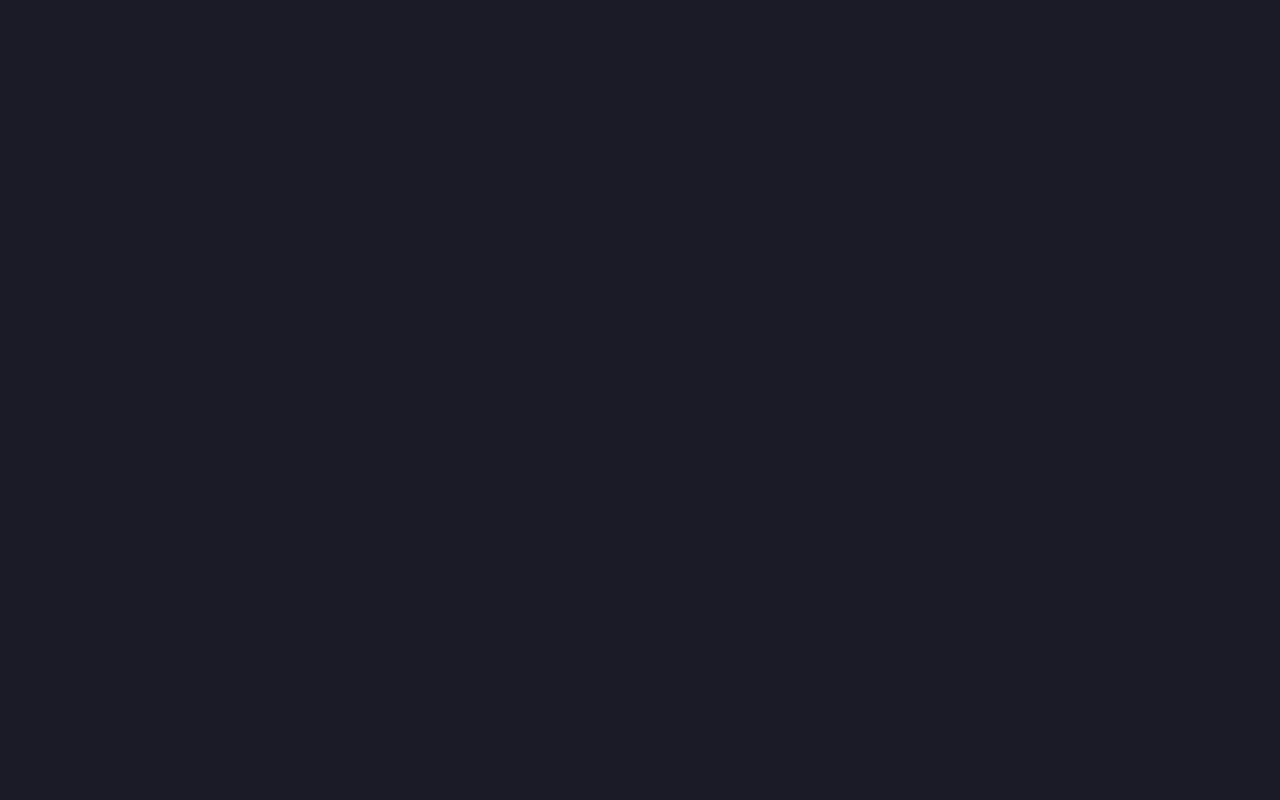
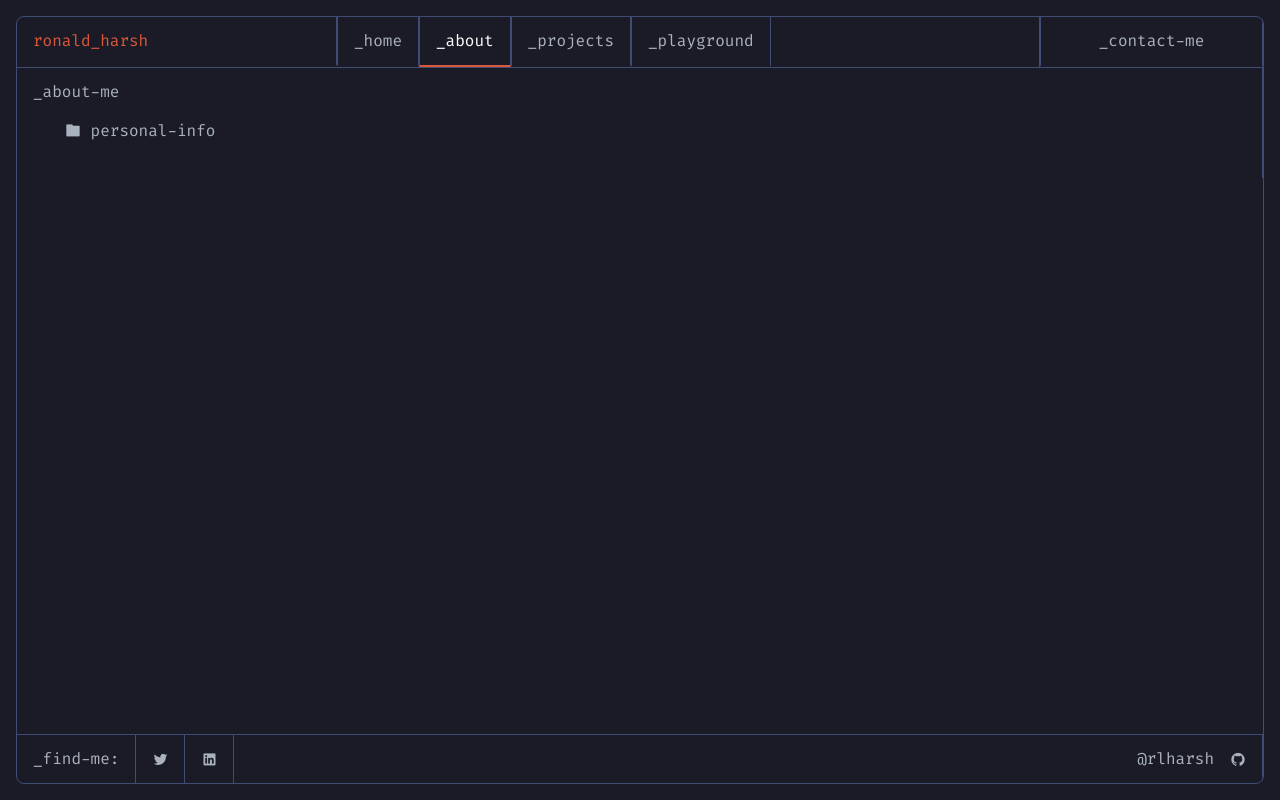
Before and after one commit to rlharsh/master-portfolio, a React (Vite) app: page /about in a window 1280 px wide. Before the commit this address had no page. Built offline with nearby package versions, Linux system fonts and the light colour scheme.

Commit message:
Update Selections

```diff
--- a/src/App.jsx
+++ b/src/App.jsx
@@ -5,6 +5,8 @@ import { BrowserRouter, Router, Routes, Link, Route } from 'react-router-dom';
 import './app.css';
 import PrimaryLayout from './Layouts/PrimaryLayout/PrimaryLayout';
 import Home from './Pages/Home/Home';
+import About from './Pages/About/About';
+import SidebarLayout from './Layouts/SidebarLayout/SidebarLayout';
 
 function App() {
   return (
@@ -12,6 +14,9 @@ function App() {
     <Routes>
       <Route path='/' element={<PrimaryLayout />}>
         <Route index element={<Home />} />
+        <Route path='/about' element={<SidebarLayout />}>
+          <Route index element={<About />} />
+        </Route>
       </Route>
     </Routes>
   </BrowserRouter>
--- /dev/null
+++ b/src/Layouts/SidebarLayout/SidebarLayout.jsx
@@ -0,0 +1,50 @@
+import React from 'react';
+import { Outlet } from 'react-router-dom';
+
+import './sidebarlayout.css';
+import Sidebar from '../../components/SideBar/Sidebar';
+
+const SidebarLayout = () => {
+
+    const aboutData = [
+        {
+            title: "personal-info",
+            children: [{
+                title: "bio",
+                path: "/bio"
+            }, {
+                title: "interest",
+                path: "/interest"
+            }, {
+                title: "education",
+                children: [{
+                    title: "high-school",
+                    path: "/high-school"
+                }, {
+                    title: "university",
+                    path: "/university"
+                }]
+            },]
+        }
+    ];
+
+    return (
+        <div className='main-container'>
+            <div className="sidebar">
+                <div className="sidebar__sidebar">
+                    <Sidebar data={aboutData}>
+                        _about-me
+                    </Sidebar>
+                </div>
+                <div className="sidbar__content">
+                    <Outlet />
+                </div>
+                <div className="sidebar__code">
+
+                </div>
+            </div>
+        </div>
+    )
+}
+
+export default SidebarLayout
--- /dev/null
+++ b/src/Layouts/SidebarLayout/sidebarlayout.css
@@ -0,0 +1,21 @@
+.sidebar {
+  display: flex;
+  flex-direction: column;
+  width: 100%;
+  height: 100%;
+  padding: 0;
+  margin: 0;
+  position: relative;
+}
+.sidebar__sidebar {
+  position: relative;
+  height: 100%;
+}
+.sidebar__content {
+  padding: 1rem;
+  color: var(--text);
+}
+.sidebar__code {
+  padding: 1rem;
+  color: var(--text);
+}
--- /dev/null
+++ b/src/Layouts/SidebarLayout/sidebarlayout.scss
@@ -0,0 +1,26 @@
+@import '../../../node_modules/gerillass/scss/gerillass';
+
+.sidebar {
+    display: flex;
+    flex-direction: column;
+    width: 100%;
+    height: 100%;
+    padding: 0;
+    margin: 0;
+    position: relative;
+
+    &__sidebar {
+        position: relative;
+        height: 100%;
+    }
+
+    &__content {
+        padding: 1rem;
+        color: var(--text);
+    }
+
+    &__code {
+        padding: 1rem;
+        color: var(--text);
+    }
+}
--- /dev/null
+++ b/src/Pages/About/About.jsx
@@ -0,0 +1,9 @@
+import React from 'react'
+
+const About = () => {
+  return (
+    <div></div>
+  )
+}
+
+export default About
--- a/src/Pages/Home/Home.jsx
+++ b/src/Pages/Home/Home.jsx
@@ -10,7 +10,7 @@ const Home = () => {
             <div className='introduction__top'>
                 <p>Hello there. I am</p>
                 <h1>Ronald Harsh</h1>
-                <p><span className="green">>Front-end developer</span></p>
+                <p><span className="green">&gt; Front-end developer</span></p>
             </div>
 
            <CodeBlock
--- /dev/null
+++ b/src/components/SideBar/Sidebar.jsx
@@ -0,0 +1,51 @@
+import React, { useState } from 'react';
+import { Link } from 'react-router-dom';
+
+import './sidebar.css';
+
+const Sidebar = ( { children, data }) => {
+
+    const [expandedItems, setExpandedItems] = useState({});
+
+    const toggleItem = (index) => {
+        setExpandedItems(prevState => ({
+          ...prevState,
+          [index]: !prevState[index]
+        }));
+      };
+
+
+      const renderData = (items, basePath = '', parentIndex = '') => {
+        return items.map((item, index) => {
+          const currentIndex = `${parentIndex}${index}`;
+          const isParent = item.children && item.children.length > 0;
+
+          return (
+            <li key={currentIndex}>
+              <span onClick={() => isParent && toggleItem(currentIndex)}>
+                {isParent ? <i className="ri-folder-fill"></i> : <i className="ri-file-text-fill"></i>}
+                {' '}
+                {item.path ? (
+                  <Link to={`${basePath}${item.path}`}>{item.title}</Link>
+                ) : (
+                  item.title
+                )}
+              </span>
+              {isParent && expandedItems[currentIndex] && (
+                <ul>{renderData(item.children, `${basePath}${item.path}/`, `${currentIndex}-`)}</ul>
+              )}
+            </li>
+          );
+        });
+      };
+
+
+    return (
+        <div className='sidebar-container'>
+            { children }
+            <ul class='sidenav'>{data && renderData(data)}</ul>
+        </div>
+    )
+}
+
+export default Sidebar
--- /dev/null
+++ b/src/components/SideBar/sidebar.css
@@ -0,0 +1,22 @@
+.sidebar-container {
+  width: 100%;
+  padding: 0;
+  margin: 0;
+  border-right: 1px solid var(--outline);
+  padding: 1rem;
+}
+
+.sidenav {
+  padding: 1rem;
+}
+.sidenav li {
+  -webkit-user-select: none;
+     -moz-user-select: none;
+          user-select: none;
+  padding: 0.4rem 1rem;
+  cursor: pointer;
+}
+.sidenav li a {
+  text-decoration: none;
+  color: var(--text);
+}
--- /dev/null
+++ b/src/components/SideBar/sidebar.scss
@@ -0,0 +1,23 @@
+.sidebar-container {
+    width: 100%;
+    //height: 104%;
+    padding: 0;
+    margin: 0;
+    border-right: 1px solid var(--outline);
+    padding: 1rem;
+}
+
+.sidenav {
+    padding: 1rem;
+
+    li {
+        user-select: none;
+        padding: .4rem 1rem;
+        cursor: pointer;
+
+        a {
+            text-decoration: none;
+            color: var(--text);
+        }
+    }
+}
--- a/src/controls.css
+++ b/src/controls.css
@@ -15,6 +15,7 @@
 .main-container {
   width: 100%;
   min-height: calc(100vh - 8.4rem);
+  background-color: transparent;
 }
 
 .hero {
--- a/src/controls.scss
+++ b/src/controls.scss
@@ -15,6 +15,7 @@
 .main-container {
     width: 100%;
     min-height: calc(100vh - 8.4rem);
+    background-color: transparent;
 }
 
 .hero {
```
